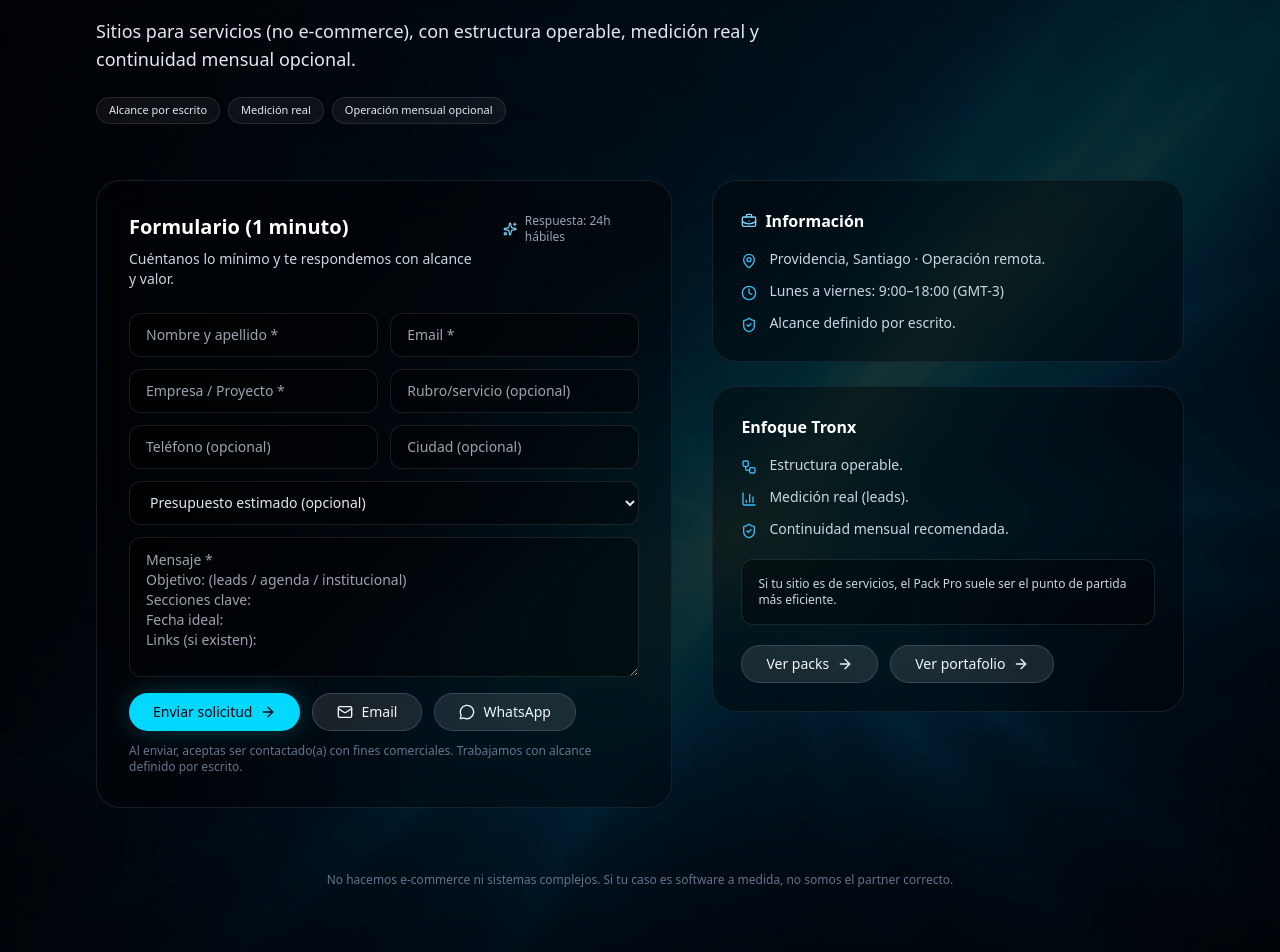
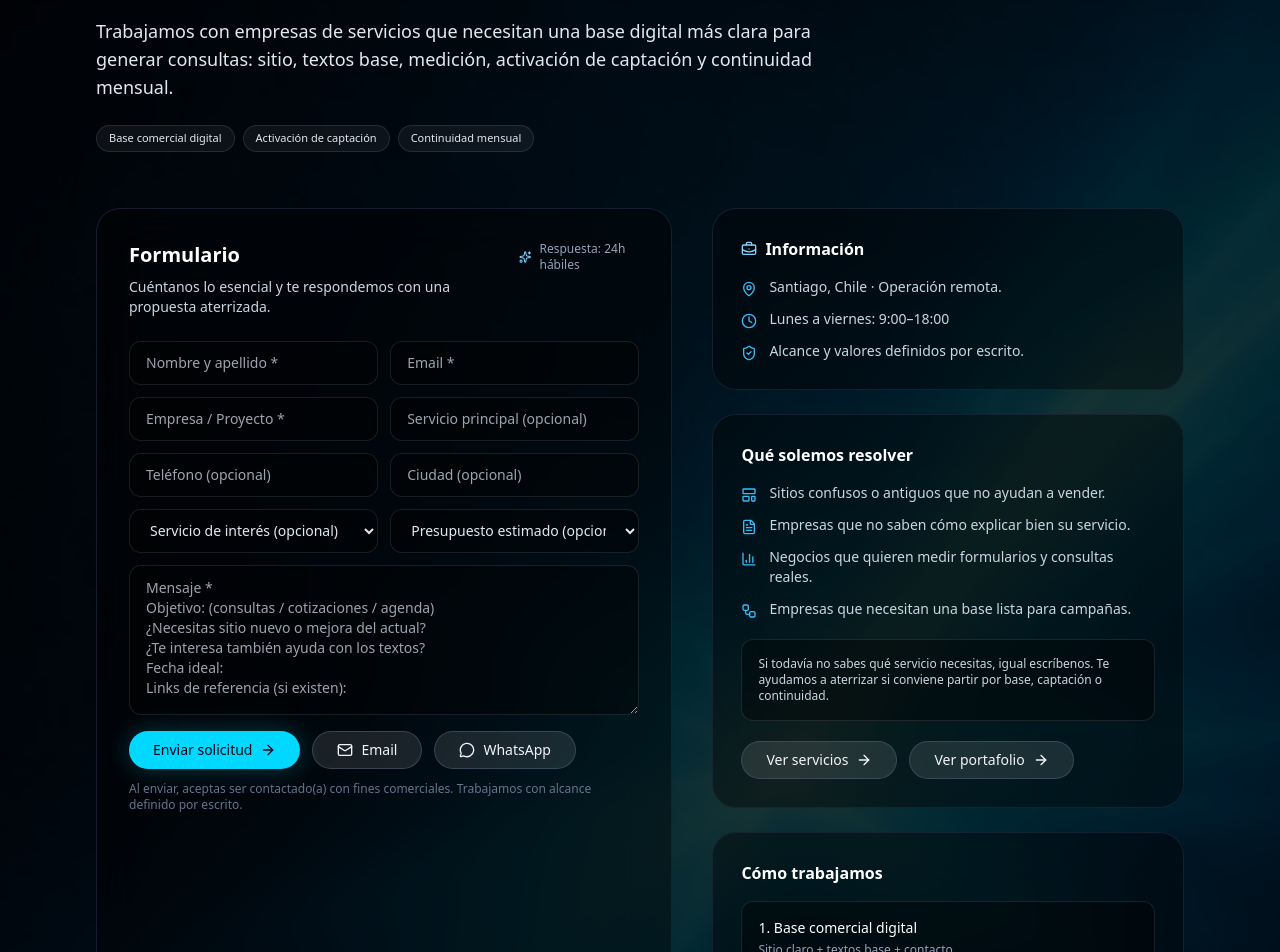
Before and after one commit to TronxGroup/Tronx-Strategy, a Next.js app: page /contacto in a window 1280 px wide. Shown: the part 400-1352 px from the top of the page. Built offline with nearby package versions, Linux system fonts and the light colour scheme.

Commit message:
Update page.tsx

```diff
--- a/app/contacto/page.tsx
+++ b/app/contacto/page.tsx
@@ -13,14 +13,25 @@ import {
   BarChart3,
   Sparkles,
   BriefcaseBusiness,
+  LayoutTemplate,
+  Search,
+  Headphones,
+  FileText,
 } from "lucide-react";
+
+type Interest =
+  | ""
+  | "Base comercial digital"
+  | "Activación de captación"
+  | "Continuidad mensual"
+  | "No lo sé aún";
 
 type Budget =
   | ""
   | "Hasta $290k"
-  | "$590k–$690k"
-  | "$990k–$1.5M"
-  | "Solo Ads"
+  | "$390k–$600k"
+  | "$590k–$990k+"
+  | "Mensual"
   | "No lo sé aún";
 
 type Payload = {
@@ -28,15 +39,24 @@ type Payload = {
   email: string;
   company: string;
   service: string;
+  interest: Interest;
   budget: Budget;
   message: string;
   phone?: string;
   city?: string;
-  hp?: string; // honeypot
+  hp?: string;
 };
 
-function safeTrim(v: any) {
+function safeTrim(v: unknown) {
   return typeof v === "string" ? v.trim() : "";
+}
+
+function Pill({ children }: { children: React.ReactNode }) {
+  return (
+    <span className="inline-flex items-center rounded-full border border-white/10 bg-white/5 px-3 py-1 text-[11px] text-slate-200">
+      {children}
+    </span>
+  );
 }
 
 export default function ContactoPage() {
@@ -49,6 +69,7 @@ export default function ContactoPage() {
     email: "",
     company: "",
     service: "",
+    interest: "",
     budget: "",
     message: "",
     phone: "",
@@ -59,7 +80,14 @@ export default function ContactoPage() {
   const utm = useMemo(() => {
     if (typeof window === "undefined") return {};
     const params = new URLSearchParams(window.location.search);
-    const keys = ["utm_source", "utm_medium", "utm_campaign", "utm_term", "utm_content", "gclid"];
+    const keys = [
+      "utm_source",
+      "utm_medium",
+      "utm_campaign",
+      "utm_term",
+      "utm_content",
+      "gclid",
+    ];
     const out: Record<string, string> = {};
     keys.forEach((k) => {
       const v = params.get(k);
@@ -78,13 +106,19 @@ export default function ContactoPage() {
       return;
     }
 
-    if (!safeTrim(form.name) || !safeTrim(form.email) || !safeTrim(form.company) || !safeTrim(form.message)) {
+    if (
+      !safeTrim(form.name) ||
+      !safeTrim(form.email) ||
+      !safeTrim(form.company) ||
+      !safeTrim(form.message)
+    ) {
       setDone("error");
       setErrorMsg("Completa Nombre, Email, Empresa y Mensaje.");
       return;
     }
 
     setLoading(true);
+
     try {
       const res = await fetch("/api/contact", {
         method: "POST",
@@ -97,10 +131,13 @@ export default function ContactoPage() {
         throw new Error(data?.error || "No se pudo enviar. Intenta nuevamente.");
       }
 
-      // (Opcional) Evento para Ads/GA si tienes gtag cargado
-      const gtag = typeof window !== "undefined" ? (window as any).gtag : null;
+      const gtag =
+        typeof window !== "undefined" ? (window as any).gtag : null;
       if (typeof gtag === "function") {
-        gtag("event", "generate_lead", { event_category: "lead", event_label: "contact_form" });
+        gtag("event", "generate_lead", {
+          event_category: "lead",
+          event_label: "contact_form",
+        });
       }
 
       setDone("ok");
@@ -109,6 +146,7 @@ export default function ContactoPage() {
         email: "",
         company: "",
         service: "",
+        interest: "",
         budget: "",
         message: "",
         phone: "",
@@ -124,12 +162,17 @@ export default function ContactoPage() {
   }
 
   const waText =
-    "Hola 👋 Quiero cotizar un sitio de servicios + (opcional) Google Ads.\n\n" +
+    "Hola 👋 Quiero cotizar con Tronx Strategy.\n\n" +
     "Empresa / Proyecto:\n" +
-    "Servicio:\n" +
+    "Servicio principal:\n" +
     "Ciudad:\n" +
-    "Objetivo (leads / agenda / cotización):\n" +
+    "Objetivo (consultas / cotizaciones / agenda):\n" +
+    "Me interesa:\n" +
+    "- Base comercial digital\n" +
+    "- Activación de captación\n" +
+    "- Continuidad mensual\n\n" +
     "Fecha ideal:\n";
+
   const waLink = `https://wa.me/56920080031?text=${encodeURIComponent(waText)}`;
 
   return (
@@ -144,41 +187,45 @@ export default function ContactoPage() {
     >
       <div className="absolute inset-0 bg-black/80 backdrop-blur-[2px]" />
 
-      <div className="relative section py-16 lg:py-20 space-y-14">
+      <div className="relative section space-y-14 py-16 lg:py-20">
         <header className="max-w-4xl space-y-5">
-          <p className="text-xs font-semibold tracking-[0.28em] uppercase text-sky-300/90">Contacto</p>
+          <p className="text-xs font-semibold uppercase tracking-[0.28em] text-sky-300/90">
+            Contacto
+          </p>
 
-          <h1 className="text-4xl md:text-5xl font-semibold tracking-tight text-white">
-            Pide una propuesta clara <span className="text-sky-300">en 24h hábiles</span>.
+          <h1 className="text-4xl font-semibold tracking-tight text-white md:text-5xl">
+            Pide una propuesta clara
+            <span className="text-sky-300"> en 24h hábiles</span>.
           </h1>
 
-          <p className="text-base md:text-lg text-slate-200 max-w-3xl">
-            Sitios para servicios (no e-commerce), con estructura operable, medición real y continuidad mensual opcional.
+          <p className="max-w-3xl text-base text-slate-200 md:text-lg">
+            Trabajamos con empresas de servicios que necesitan una base digital
+            más clara para generar consultas: sitio, textos base, medición,
+            activación de captación y continuidad mensual.
           </p>
 
           <div className="flex flex-wrap gap-2 pt-1">
-            <span className="inline-flex items-center rounded-full border border-white/10 bg-white/5 px-3 py-1 text-[11px] text-slate-200">
-              Alcance por escrito
-            </span>
-            <span className="inline-flex items-center rounded-full border border-white/10 bg-white/5 px-3 py-1 text-[11px] text-slate-200">
-              Medición real
-            </span>
-            <span className="inline-flex items-center rounded-full border border-white/10 bg-white/5 px-3 py-1 text-[11px] text-slate-200">
-              Operación mensual opcional
-            </span>
+            <Pill>Base comercial digital</Pill>
+            <Pill>Activación de captación</Pill>
+            <Pill>Continuidad mensual</Pill>
           </div>
         </header>
 
-        <section className="grid gap-10 lg:grid-cols-[1.1fr_0.9fr] max-w-6xl">
-          <div className="card-surface p-8 bg-black/70 border border-slate-700/70 backdrop-blur-sm rounded-2xl">
+        <section className="grid max-w-6xl gap-10 lg:grid-cols-[1.1fr_0.9fr]">
+          <div className="card-surface rounded-2xl border border-slate-700/70 bg-black/70 p-8 backdrop-blur-sm">
             <div className="flex items-start justify-between gap-6">
               <div>
-                <h2 className="text-xl font-semibold text-white">Formulario (1 minuto)</h2>
-                <p className="mt-2 text-sm text-slate-300">Cuéntanos lo mínimo y te respondemos con alcance y valor.</p>
+                <h2 className="text-xl font-semibold text-white">
+                  Formulario
+                </h2>
+                <p className="mt-2 text-sm text-slate-300">
+                  Cuéntanos lo esencial y te respondemos con una propuesta
+                  aterrizada.
+                </p>
               </div>
 
-              <div className="hidden md:flex items-center gap-2 text-xs text-slate-400">
-                <Sparkles className="w-4 h-4 text-sky-300" />
+              <div className="hidden items-center gap-2 text-xs text-slate-400 md:flex">
+                <Sparkles className="h-4 w-4 text-sky-300" />
                 Respuesta: 24h hábiles
               </div>
             </div>
@@ -188,17 +235,21 @@ export default function ContactoPage() {
                 tabIndex={-1}
                 autoComplete="off"
                 value={form.hp || ""}
-                onChange={(e) => setForm((p) => ({ ...p, hp: e.target.value }))}
+                onChange={(e) =>
+                  setForm((p) => ({ ...p, hp: e.target.value }))
+                }
                 className="hidden"
                 aria-hidden
               />
 
-              <div className="grid md:grid-cols-2 gap-3">
+              <div className="grid gap-3 md:grid-cols-2">
                 <input
                   className="h-11 rounded-xl border border-white/10 bg-black/40 px-4 text-sm text-slate-200 outline-none focus:border-sky-400/40"
                   placeholder="Nombre y apellido *"
                   value={form.name}
-                  onChange={(e) => setForm((p) => ({ ...p, name: e.target.value }))}
+                  onChange={(e) =>
+                    setForm((p) => ({ ...p, name: e.target.value }))
+                  }
                   required
                 />
                 <input
@@ -206,81 +257,132 @@ export default function ContactoPage() {
                   placeholder="Email *"
                   type="email"
                   value={form.email}
-                  onChange={(e) => setForm((p) => ({ ...p, email: e.target.value }))}
+                  onChange={(e) =>
+                    setForm((p) => ({ ...p, email: e.target.value }))
+                  }
                   required
                 />
               </div>
 
-              <div className="grid md:grid-cols-2 gap-3">
+              <div className="grid gap-3 md:grid-cols-2">
                 <input
                   className="h-11 rounded-xl border border-white/10 bg-black/40 px-4 text-sm text-slate-200 outline-none focus:border-sky-400/40"
                   placeholder="Empresa / Proyecto *"
                   value={form.company}
-                  onChange={(e) => setForm((p) => ({ ...p, company: e.target.value }))}
+                  onChange={(e) =>
+                    setForm((p) => ({ ...p, company: e.target.value }))
+                  }
                   required
                 />
                 <input
                   className="h-11 rounded-xl border border-white/10 bg-black/40 px-4 text-sm text-slate-200 outline-none focus:border-sky-400/40"
-                  placeholder="Rubro/servicio (opcional)"
+                  placeholder="Servicio principal (opcional)"
                   value={form.service}
-                  onChange={(e) => setForm((p) => ({ ...p, service: e.target.value }))}
+                  onChange={(e) =>
+                    setForm((p) => ({ ...p, service: e.target.value }))
+                  }
                 />
               </div>
 
-              <div className="grid md:grid-cols-2 gap-3">
+              <div className="grid gap-3 md:grid-cols-2">
                 <input
                   className="h-11 rounded-xl border border-white/10 bg-black/40 px-4 text-sm text-slate-200 outline-none focus:border-sky-400/40"
                   placeholder="Teléfono (opcional)"
                   value={form.phone || ""}
-                  onChange={(e) => setForm((p) => ({ ...p, phone: e.target.value }))}
+                  onChange={(e) =>
+                    setForm((p) => ({ ...p, phone: e.target.value }))
+                  }
                 />
                 <input
                   className="h-11 rounded-xl border border-white/10 bg-black/40 px-4 text-sm text-slate-200 outline-none focus:border-sky-400/40"
                   placeholder="Ciudad (opcional)"
                   value={form.city || ""}
-                  onChange={(e) => setForm((p) => ({ ...p, city: e.target.value }))}
+                  onChange={(e) =>
+                    setForm((p) => ({ ...p, city: e.target.value }))
+                  }
                 />
               </div>
+
+              <div className="grid gap-3 md:grid-cols-2">
+                <select
+                  className="h-11 rounded-xl border border-white/10 bg-black/40 px-4 text-sm text-slate-200 outline-none focus:border-sky-400/40"
+                  value={form.interest}
+                  onChange={(e) =>
+                    setForm((p) => ({
+                      ...p,
+                      interest: e.target.value as Interest,
+                    }))
+                  }
+                  aria-label="Servicio de interés"
+                >
+                  <option value="" className="bg-slate-950">
+                    Servicio de interés (opcional)
+                  </option>
+                  <option value="Base comercial digital" className="bg-slate-950">
+                    Base comercial digital
+                  </option>
+                  <option
+                    value="Activación de captación"
+                    className="bg-slate-950"
+                  >
+                    Activación de captación
+                  </option>
+                  <option value="Continuidad mensual" className="bg-slate-950">
+                    Continuidad mensual
+                  </option>
+                  <option value="No lo sé aún" className="bg-slate-950">
+                    No lo sé aún
+                  </option>
+                </select>
 
                 <select
                   className="h-11 rounded-xl border border-white/10 bg-black/40 px-4 text-sm text-slate-200 outline-none focus:border-sky-400/40"
                   value={form.budget}
-                onChange={(e) => setForm((p) => ({ ...p, budget: e.target.value as Budget }))}
+                  onChange={(e) =>
+                    setForm((p) => ({
+                      ...p,
+                      budget: e.target.value as Budget,
+                    }))
+                  }
                   aria-label="Presupuesto estimado"
                 >
                   <option value="" className="bg-slate-950">
                     Presupuesto estimado (opcional)
                   </option>
                   <option value="Hasta $290k" className="bg-slate-950">
-                  Hasta $290k (Pack Start)
+                    Hasta $290k
                   </option>
-                <option value="$590k–$690k" className="bg-slate-950">
-                  $590k–$690k (Pack Pro)
+                  <option value="$390k–$600k" className="bg-slate-950">
+                    $390k–$600k
                   </option>
-                <option value="$990k–$1.5M" className="bg-slate-950">
-                  $990k–$1.5M (Pack Premium)
+                  <option value="$590k–$990k+" className="bg-slate-950">
+                    $590k–$990k+
                   </option>
-                <option value="Solo Ads" className="bg-slate-950">
-                  Solo Google Ads (ya tengo sitio)
+                  <option value="Mensual" className="bg-slate-950">
+                    Mensual
                   </option>
                   <option value="No lo sé aún" className="bg-slate-950">
                     No lo sé aún
                   </option>
                 </select>
+              </div>
 
               <textarea
-                className="min-h-[140px] rounded-xl border border-white/10 bg-black/40 px-4 py-3 text-sm text-slate-200 outline-none focus:border-sky-400/40"
+                className="min-h-[150px] rounded-xl border border-white/10 bg-black/40 px-4 py-3 text-sm text-slate-200 outline-none focus:border-sky-400/40"
                 placeholder={
-                  "Mensaje *\nObjetivo: (leads / agenda / institucional)\nSecciones clave:\nFecha ideal:\nLinks (si existen):"
+                  "Mensaje *\nObjetivo: (consultas / cotizaciones / agenda)\n¿Necesitas sitio nuevo o mejora del actual?\n¿Te interesa también ayuda con los textos?\nFecha ideal:\nLinks de referencia (si existen):"
                 }
                 value={form.message}
-                onChange={(e) => setForm((p) => ({ ...p, message: e.target.value }))}
+                onChange={(e) =>
+                  setForm((p) => ({ ...p, message: e.target.value }))
+                }
                 required
               />
 
               {done === "ok" && (
                 <div className="rounded-xl border border-emerald-200/30 bg-emerald-500/10 px-4 py-3 text-sm text-emerald-100">
-                  <strong>Listo.</strong> Recibimos tu mensaje. Te responderemos dentro de 24h hábiles.
+                  <strong>Listo.</strong> Recibimos tu mensaje. Te responderemos
+                  dentro de 24h hábiles.
                 </div>
               )}
 
@@ -297,14 +399,14 @@ export default function ContactoPage() {
                   className="btn-primary inline-flex items-center gap-2 px-6 py-3 disabled:opacity-60"
                 >
                   {loading ? "Enviando..." : "Enviar solicitud"}
-                  <ArrowRight className="w-4 h-4" />
+                  <ArrowRight className="h-4 w-4" />
                 </button>
 
                 <a
                   href="mailto:info@tronxstrategy.com"
-                  className="btn-ghost bg-white/10 hover:bg-white/20 inline-flex items-center gap-2 px-6 py-3"
+                  className="btn-ghost inline-flex items-center gap-2 bg-white/10 px-6 py-3 hover:bg-white/20"
                 >
-                  <Mail className="w-4 h-4" />
+                  <Mail className="h-4 w-4" />
                   Email
                 </a>
 
@@ -312,87 +414,126 @@ export default function ContactoPage() {
                   href={waLink}
                   target="_blank"
                   rel="noopener noreferrer"
-                  className="btn-ghost bg-white/10 hover:bg-white/20 inline-flex items-center gap-2 px-6 py-3"
+                  className="btn-ghost inline-flex items-center gap-2 bg-white/10 px-6 py-3 hover:bg-white/20"
                 >
-                  <MessageCircle className="w-4 h-4" />
+                  <MessageCircle className="h-4 w-4" />
                   WhatsApp
                 </a>
               </div>
 
               <p className="text-xs text-slate-500">
-                Al enviar, aceptas ser contactado(a) con fines comerciales. Trabajamos con alcance definido por escrito.
+                Al enviar, aceptas ser contactado(a) con fines comerciales.
+                Trabajamos con alcance definido por escrito.
               </p>
             </form>
           </div>
 
           <aside className="space-y-6">
-            <div className="card-surface p-7 bg-black/70 border border-slate-700/70 backdrop-blur-sm rounded-2xl">
-              <h3 className="text-base font-semibold text-white flex items-center gap-2">
-                <BriefcaseBusiness className="w-4 h-4 text-sky-300" />
+            <div className="card-surface rounded-2xl border border-slate-700/70 bg-black/70 p-7 backdrop-blur-sm">
+              <h3 className="flex items-center gap-2 text-base font-semibold text-white">
+                <BriefcaseBusiness className="h-4 w-4 text-sky-300" />
                 Información
               </h3>
 
               <ul className="mt-4 space-y-3 text-sm text-slate-300">
                 <li className="flex gap-3">
-                  <MapPin className="w-4 h-4 text-sky-400 mt-1" />
-                  Providencia, Santiago · Operación remota.
+                  <MapPin className="mt-1 h-4 w-4 text-sky-400" />
+                  Santiago, Chile · Operación remota.
                 </li>
                 <li className="flex gap-3">
-                  <Clock className="w-4 h-4 text-sky-400 mt-1" />
-                  Lunes a viernes: 9:00–18:00 (GMT-3)
+                  <Clock className="mt-1 h-4 w-4 text-sky-400" />
+                  Lunes a viernes: 9:00–18:00
                 </li>
                 <li className="flex gap-3">
-                  <ShieldCheck className="w-4 h-4 text-sky-400 mt-1" />
-                  Alcance definido por escrito.
+                  <ShieldCheck className="mt-1 h-4 w-4 text-sky-400" />
+                  Alcance y valores definidos por escrito.
                 </li>
               </ul>
             </div>
 
-            <div className="card-surface p-7 bg-black/70 border border-slate-700/70 backdrop-blur-sm rounded-2xl">
-              <h3 className="text-base font-semibold text-white">Enfoque Tronx</h3>
+            <div className="card-surface rounded-2xl border border-slate-700/70 bg-black/70 p-7 backdrop-blur-sm">
+              <h3 className="text-base font-semibold text-white">
+                Qué solemos resolver
+              </h3>
 
               <div className="mt-4 space-y-3 text-sm text-slate-300">
                 <div className="flex gap-3">
-                  <Workflow className="w-4 h-4 text-sky-400 mt-1" />
-                  Estructura operable.
+                  <LayoutTemplate className="mt-1 h-4 w-4 text-sky-400" />
+                  Sitios confusos o antiguos que no ayudan a vender.
                 </div>
                 <div className="flex gap-3">
-                  <BarChart3 className="w-4 h-4 text-sky-400 mt-1" />
-                  Medición real (leads).
+                  <FileText className="mt-1 h-4 w-4 text-sky-400" />
+                  Empresas que no saben cómo explicar bien su servicio.
                 </div>
                 <div className="flex gap-3">
-                  <ShieldCheck className="w-4 h-4 text-sky-400 mt-1" />
-                  Continuidad mensual recomendada.
+                  <BarChart3 className="mt-1 h-4 w-4 text-sky-400" />
+                  Negocios que quieren medir formularios y consultas reales.
+                </div>
+                <div className="flex gap-3">
+                  <Workflow className="mt-1 h-4 w-4 text-sky-400" />
+                  Empresas que necesitan una base lista para campañas.
                 </div>
               </div>
 
               <div className="mt-5 rounded-xl border border-white/10 bg-black/40 p-4 text-xs text-slate-300">
-                Si tu sitio es de servicios, el Pack Pro suele ser el punto de partida más eficiente.
+                Si todavía no sabes qué servicio necesitas, igual escríbenos.
+                Te ayudamos a aterrizar si conviene partir por base, captación o
+                continuidad.
               </div>
 
               <div className="mt-5 flex flex-wrap gap-3">
                 <Link
-                  href="/servicios#packs"
-                  className="btn-ghost bg-white/10 hover:bg-white/20 px-6 py-3 inline-flex items-center gap-2"
+                  href="/servicios"
+                  className="btn-ghost inline-flex items-center gap-2 bg-white/10 px-6 py-3 hover:bg-white/20"
                 >
-                  Ver packs
-                  <ArrowRight className="w-4 h-4" />
+                  Ver servicios
+                  <ArrowRight className="h-4 w-4" />
                 </Link>
                 <Link
                   href="/portafolio"
-                  className="btn-ghost bg-white/10 hover:bg-white/20 px-6 py-3 inline-flex items-center gap-2"
+                  className="btn-ghost inline-flex items-center gap-2 bg-white/10 px-6 py-3 hover:bg-white/20"
                 >
                   Ver portafolio
-                  <ArrowRight className="w-4 h-4" />
+                  <ArrowRight className="h-4 w-4" />
                 </Link>
+              </div>
+            </div>
+
+            <div className="card-surface rounded-2xl border border-slate-700/70 bg-black/70 p-7 backdrop-blur-sm">
+              <h3 className="text-base font-semibold text-white">
+                Cómo trabajamos
+              </h3>
+
+              <div className="mt-4 grid gap-3 text-sm text-slate-300">
+                <div className="rounded-xl border border-white/10 bg-black/40 p-4">
+                  <p className="font-medium text-white">1. Base comercial digital</p>
+                  <p className="mt-1 text-xs text-slate-400">
+                    Sitio claro + textos base + contacto.
+                  </p>
+                </div>
+
+                <div className="rounded-xl border border-white/10 bg-black/40 p-4">
+                  <p className="font-medium text-white">2. Activación de captación</p>
+                  <p className="mt-1 text-xs text-slate-400">
+                    Tracking + campañas cuando tiene sentido.
+                  </p>
+                </div>
+
+                <div className="rounded-xl border border-white/10 bg-black/40 p-4">
+                  <p className="font-medium text-white">3. Continuidad mensual</p>
+                  <p className="mt-1 text-xs text-slate-400">
+                    Soporte y ajustes para sostener el sistema.
+                  </p>
+                </div>
               </div>
             </div>
           </aside>
         </section>
 
-        <section className="text-center pt-2">
+        <section className="pt-2 text-center">
           <p className="text-xs text-slate-500">
-            No hacemos e-commerce ni sistemas complejos. Si tu caso es software a medida, no somos el partner correcto.
+            No hacemos e-commerce ni sistemas complejos. Si tu proyecto es
+            software a medida, no somos el partner correcto.
           </p>
         </section>
       </div>
```
Lines whose indentation alone changed are shown as unchanged.
